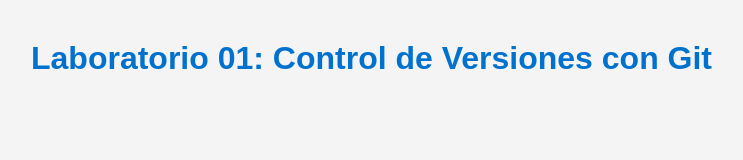
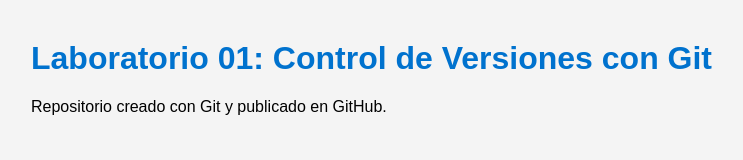
Before and after one commit to AnssetRGTecsup/lab01-git, a plain HTML site: page index.html in a window 1280 px wide. Shown: the whole page, without its empty margins (9-752 px from the left). Drawn offline with Linux system fonts and the light colour scheme.

Commit message:
Agrega parrafo descriptivo en index.html

```diff
--- a/index.html
+++ b/index.html
@@ -7,5 +7,6 @@
 </head>
 <body>
   <h1>Laboratorio 01: Control de Versiones con Git</h1>
+  <p>Repositorio creado con Git y publicado en GitHub.</p>
 </body>
 </html>
```
